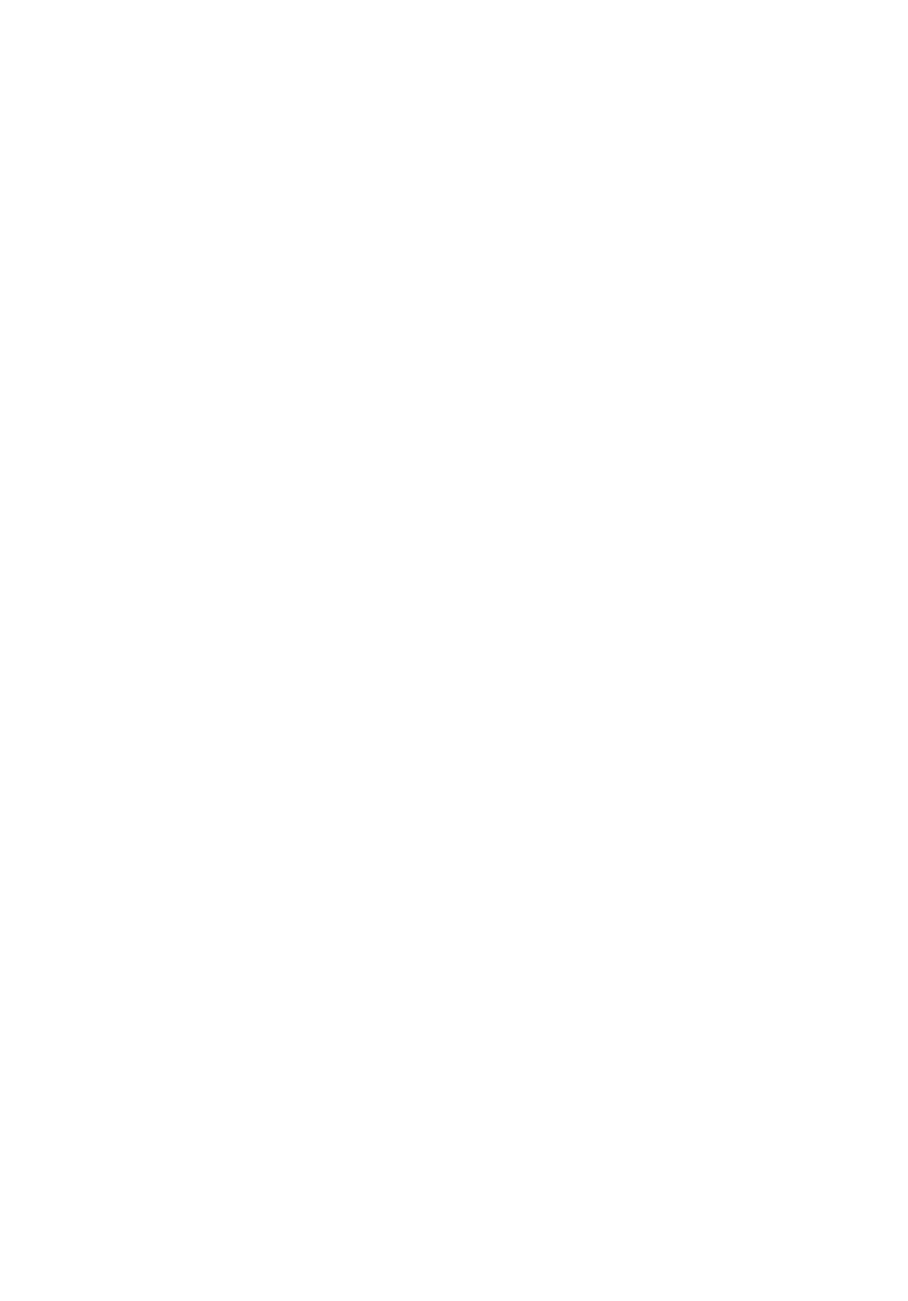
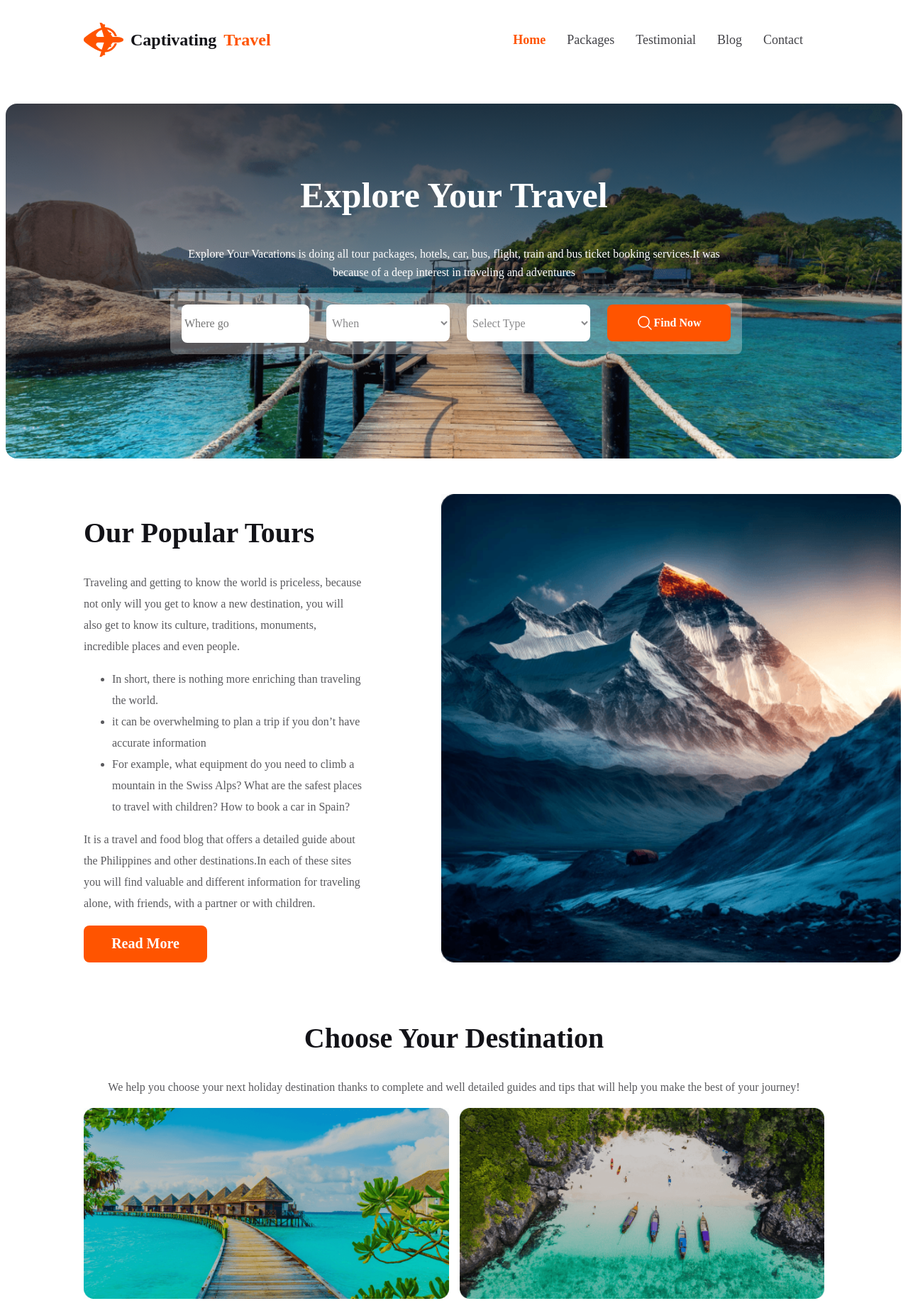
Before and after one commit to PriyankaNandii/Assignment--2-Captivating-Travel, a plain HTML site: page index.html in a window 1280 px wide. Shown: the top 1833 px of the page at 71% size. Before the commit the page ends 800 px from the top, so only its background shows below. Drawn offline with Linux system fonts and the light colour scheme.

Commit message:
navbar,banner,tours,destinaticon section created

```diff
--- a/index.html
+++ b/index.html
@@ -3,9 +3,137 @@
 <head>
     <meta charset="UTF-8">
     <meta name="viewport" content="width=device-width, initial-scale=1.0">
-    <title>Document</title>
+    <link rel="stylesheet" href="style.css">
+    <title>Assignment-2</title>
 </head>
 <body>
+    <section class="header">
+            <div class="header-logo">
+                <p><img src="./images/Group 40071 (2).png" alt="">
+                 Captivating <span class="logo-title">Travel</span></p>
+            </div>
+
+            <nav>
+                <ul>
+                    <li><a href=""><span class="nav-home">Home</span></a></li>
+                    <li><a href="">Packages</a></li>
+                    <li><a href="">Testimonial</a></li>
+                    <li><a href="">Blog</a></li>
+                    <li><a href="">Contact</a></li>
+                </ul>
+
+                <img class="toggle" src="./Images/Frame.png" alt="">
+            </nav>
+
+    </section>
+
+    <section class="banner">
+
+            <div class="home-title">
+                <div class="main">
+                    <h2 class="home-title-1">Explore Your Travel</h2>
+                <p class="home-title-2">Explore Your Vacations is doing all tour packages, hotels, car, bus, flight, train and bus ticket booking services.It was because of a deep interest in traveling and adventures</p>
+                </div>
+                <div class="form">
+                    <input class="form-input" type="text" placeholder="Where go">
+                    <select class="form-input" name="" id="">
+                        <option class="option-value" value="">When</option>
+                    </select>
+                    <select class="form-input" name="" id="">
+                        <option class="option-value" value="">Select Type</option>
+                    </select>
+                   <div class="find-now">
+                    <button class="find-btn"><img src="./Images/search.png" alt="">Find Now</button>
+                   </div>
+                </div>
+
+
+        </div>
+
+    </section>
+
+
+    <section class="popular-tours">
+        <div class="popular-tour-txt">
+        <h3>Our Popular Tours</h3>
+        <p>Traveling and getting to know the world is priceless, because not only will you get to know a new destination, you will also get to know its culture, traditions, monuments, incredible places and even people.
+        <ul>
+            <li>In short, there is nothing more enriching than traveling the world.</li>
+
+            <li>it can be overwhelming to plan a trip if you don’t have accurate information</li>
+
+            <li>For example, what equipment do you need to climb a mountain in the Swiss Alps? What are the safest places to travel with children? How to book a car in Spain?</li>
+        </ul>
+
+        It is a travel and food blog that offers a detailed guide about the Philippines and other destinations.In each of these sites you will find valuable and different information for traveling alone, with friends, with a partner or with children. </p>
+
+        <button class="popular-tour-txt-btn">Read More</button>
+
+        </div>
+        <div class="popular-tour-img">
+            <img src="./Images/Rectangle 4.png" alt="">
+        </div>
+
+    </section>
+
+
+    <section class="destination">
+      <div class="destination-title">
+        <h2>Choose Your Destination</h2>
+        <p>We help you choose your next holiday destination thanks to complete and well detailed guides and tips that will help you make the best of your journey!</p>
+      </div>
+    <div class="destination-img">
+        <div class="destination-1">
+           <img src="./Images/Rectangle 5.png" alt="">
+           <img src="./Images/Rectangle 8.png" alt="">
+                    <!-- <div class="bg">
+                        <h1>Maldives</h1>
+                    </div>
+
+                    <div class="bg1">
+                        <h1>Indonesia</h1>
+                    </div> -->
+
+                    <!-- <div class="div">
+                        <img src="./Images/Rectangle 8.png" alt="">
+                    </div>      -->
+                </div>
+        <div class="destination-2">
+
+             <!-- <div class="bg2">
+                <h1>Srilanka</h1>
+             </div>
+             <div class="bg3">
+                <h1>Indonesia</h1>
+             </div>
+             <div class="bg4">
+                <h1>Indonesia</h1>
+             </div> -->
+
+            <img src="./Images/Rectangle 6.png" alt="">
+
+
+                <img src="./Images/Rectangle 7.png" alt="">
+
+
+                <img src="./Images/Rectangle 9.png" alt="">
+        </div>
+
+
+        <div class="destination-3">
+            <!-- <div class="bg5">
+                <h1>Indonesia</h1>
+             </div>
+             <div class="bg6">
+                <h1>Indonesia</h1>
+             </div> -->
+                <img src="./Images/Rectangle 11.png" alt="">
+                <img src="./Images/Rectangle 10.png" alt="">
+        </div>
+
+    </div>
+
+    </section>
 
 </body>
 </html>
--- /dev/null
+++ b/style.css
@@ -0,0 +1,429 @@
+
+.header{
+    display: flex;
+    padding-left: 110px;
+    padding-right: 110px;
+    justify-content: space-between;
+    align-items: center;
+}
+
+.header-logo{
+    display: flex;
+    justify-content: space-between;
+
+}
+
+.header-logo p{
+
+    color: #131318;
+    font-family: Mulish;
+    font-size: 24px;
+    font-weight: 800;
+    align-items: center;
+    justify-content: center;
+    display: flex;
+    gap: 10px;
+
+}
+.header-logo , .logo-title{
+    color: #FF5400;
+    font-family: Mulish;
+    font-size: 24px;
+    font-weight: 800;
+
+}
+
+nav{
+    display: flex;
+    justify-content: space-between;
+    align-items: center;
+
+
+}
+nav > ul{
+    display: flex;
+    align-items: center;
+
+
+
+}
+nav li{
+    list-style: none;
+    margin-right: 30px;
+    text-align: center;
+    font-family: Mulish;
+    font-size: 18px;
+    font-weight: 400;
+
+}
+nav li a{
+    color: #424247;
+    text-decoration: none;
+    align-items: center;
+
+}
+.nav-home{
+    color: #FF5400;
+    text-align: center;
+    font-size: 18px;
+    font-style: normal;
+    font-weight: 700;
+}
+
+.toggle{
+    display: none;
+}
+
+.banner{
+    background-image:  linear-gradient(180deg, rgba(19, 19, 24, 0.80) 0%, rgba(19, 19, 24, 0.00) 100%), url('./images/Group\ 13\ \(1\)\ \(1\).png');
+    border-radius: 16px;
+   background-size: cover;
+   background-position:center;
+   max-width: 1290px;
+   max-height: 500px;
+   margin: 0 auto;
+   position: relative;
+   width: 100%;
+   height: 100vh;
+   align-items: center;
+
+}
+
+.home-title{
+    align-items: center;
+    text-align: center;
+    margin: 0 auto;
+    justify-content: center;
+    max-width: 800px;
+    position: relative;
+    top:100px;
+    align-items: center;
+    max-height:500px;
+
+
+    /* top: 70%;
+    transform: translateY(-5%); */
+
+}
+ .home-title-1{
+    color: #ffffff;
+    font-family: Mulish;
+    font-size: 50px;
+    font-weight: 800;
+
+
+    /* position: relative; */
+
+    align-items: center;
+
+
+
+
+    /* top: 90%;  */
+    /* transform: translateY(-50%);       */
+}
+
+.home-title .home-title-2{
+    color: #ffffff;
+    text-align: center;
+    font-family: Mulish;
+    font-size: 16px;
+    font-weight: 400;
+    line-height: 26px;
+    align-items: center;
+
+    /* position: absolute; */
+
+
+}
+
+.form{
+    display: inline-flex;
+    padding: 16px;
+    /* align-items: flex-start; */
+    gap: 24px;
+    border-radius: 8px;
+    background: rgba(255, 255, 255, 0.30);
+    color: rgba(19, 19, 24, 0.50);
+
+}
+.form-input{
+    width: 174px;
+    height: 52px;
+    flex-shrink: 0;
+    border-radius: 8px;
+    background: #FFF;
+    border: none;
+    padding-left: 4px;
+    color: rgba(19, 19, 24, 0.50);
+    font-family: Mulish;
+    font-weight: 400;
+    font-size: 16px;
+
+}
+.find-now{
+    display: flex;
+    justify-content: space-between;
+}
+.find-btn{
+    border-radius: 8px;
+    background: #FF5400;
+    width: 174px;
+    height: 52px;
+    color: #FFF;
+    font-family: Mulish;
+    font-size: 16px;
+    font-weight: 700;
+    align-items: center;
+    border: none;
+    display: flex;
+    justify-content: center;
+
+}
+.popular-tour-img img{
+    height: 100%;
+}
+.popular-tours{
+    display: flex;
+    padding: 50px 110px;
+    gap: 110px;
+    /* max-width: 1390px; */
+
+}
+
+.popular-tour-txt h3{
+    color: #131318;
+    font-family: Mulish;
+    font-size: 40px;
+    font-weight: 800;
+}
+.popular-tour-txt {
+    color: rgba(19, 19, 24, 0.70);
+    font-family: Mulish;
+    font-size: 16px;
+    font-style: normal;
+    font-weight: 400;
+    line-height: 30px; /* 162.5% */
+}
+
+.popular-tour-txt-btn{
+    border-radius: 8px;
+    background: #FF5400;
+    width: 174px;
+    height: 52px;
+    flex-shrink: 0;
+    color: #FFF;
+    text-align: center;
+    font-family: Mulish;
+    font-size: 20px;
+    font-weight: 800;
+    border: none;
+
+}
+
+.destination{
+    padding-left: 110px;
+    padding-right: 110px;
+    display: grid;
+
+}
+.destination-title h2{
+    color: #131318;
+    text-align: center;
+    font-family: Mulish;
+    font-size: 40px;
+    font-weight: 800;
+
+}
+.destination-title p{
+    color: rgba(19, 19, 24, 0.70);
+    text-align: center;
+    font-family: Mulish;
+    font-size: 16px;
+    font-weight: 400;
+    line-height: 26px;
+}
+/* .bg
+{
+    background-image: url(./Images/Rectangle\ 5.png);
+    display: grid;
+    grid-template-columns: repeat(2,3fr) ;
+    position: relative;
+    align-items: center;
+    text-align: center;
+    background-position: center;
+    background-size: cover;
+}
+.bg1
+{
+    background-image: url(./Images/Rectangle\ 8.png);
+    display: grid;
+    grid-template-columns: repeat(2,3fr) ;
+    position: relative;
+    align-items: center;
+    text-align: center;
+    background-position: center;
+    background-size: cover;
+    height: auto;
+}
+.bg2
+{
+    background-image: url(./Images/Rectangle\ 6.png);
+    display: grid;
+    grid-template-columns: 2fr 2.5fr 1.5fr;
+    position: relative;
+    align-items: center;
+    text-align: center;
+    background-position: center;
+    background-size: cover;
+}
+.bg3
+{
+    background-image: url(./Images/Rectangle\ 7.png);
+    display: grid;
+    grid-template-columns: 2fr 2.5fr 1.5fr;
+    position: relative;
+    align-items: center;
+    text-align: center;
+    background-position: center;
+    background-size: cover;
+}
+.bg4
+{
+    background-image: url(./Images/Rectangle\ 9.png);
+    display: grid;
+    grid-template-columns: 2fr 2.5fr 1.5fr;
+    position: relative;
+    align-items: center;
+    text-align: center;
+    background-position: center;
+    background-size: cover;
+}
+.bg5
+{
+    background-image: url(./Images/Rectangle\ 11.png);
+    display: grid;
+    grid-template-columns: repeat(2,3fr) ;
+    position: relative;
+    align-items: center;
+    text-align: center;
+    background-position: center;
+    background-size: cover;
+}
+.bg6
+{
+    background-image: url(./Images/Rectangle\ 10.png);
+    display: grid;
+    grid-template-columns: repeat(2,3fr) ;
+    position: relative;
+    align-items: center;
+    text-align: center;
+    background-position: center;
+    background-size: cover;
+} */
+.bg h1{
+    text-align: center;
+    align-items: center;
+    justify-content: center;
+}
+.destination-1{
+    display: grid;
+    gap: 15px;
+    margin-bottom: 15px;
+    grid-template-columns: repeat(2,3fr) ;
+    position: relative;
+    text-align: center;
+    align-items: center;
+    color: rgb(185, 0, 0);
+    font-size: 40px;
+}
+.destination-2{
+    display: grid;
+    gap: 15px;
+    grid-template-columns: 2fr 2.5fr 1.5fr;
+    margin-bottom: 15px;
+}
+.destination-3{
+    display: grid;
+    gap: 15px;
+    grid-template-columns: 2fr 4fr;
+    margin-bottom: 15px;
+}
+.destination img{
+    width: 100%;
+    height: 100%;
+}
+/* .destination-img-title{
+    position : absolute;
+    bottom : 50%;
+    left:50%;
+    transform : translated (-50%,-50%)
+} */
+
+
+@media screen and (max-width:576px) {
+    .header{
+        padding: 10px;
+}
+   nav > ul{
+    display: none;
+   }
+    .toggle{
+        display: block;
+        margin-right: 0;
+    }
+    .home-title{
+       top:10px;
+    }
+    .home-title-1{
+    margin: 0 auto;
+   }
+   .home-title-2{
+    margin: 0 auto;
+   }
+    .form{
+        flex-direction: column;
+        gap: 10px;
+        margin: 0, auto;
+    }
+    .form-input{
+        height: 42px;
+        width: 164px;
+    }
+    .popular-tours{
+        flex-direction: column;
+        padding: 10px;
+
+    }
+    .popular-tour-img img{
+        width: 100%;
+    }
+    .destination{
+        padding: 10px;
+    }
+    .destination-1{
+        grid-template-columns: repeat(1, 1fr);
+        padding-left: 0;
+    }
+    .destination-2{
+        grid-template-columns: repeat(1, 1fr);
+    }
+    .destination-3{
+        grid-template-columns: repeat(1, 1fr);
+    }
+}
+
+
+
+@media screen and (min-width:576px) and (max-width: 960px) {
+    .header{
+        padding: 30px 10px;
+}
+   nav > ul{
+    display: none;
+   }
+    .toggle{
+        display: block;
+        margin-right: 0;
+    }
+}
```
Also changed, not shown: Images/Frame.png (added), Images/Group 13 (1) (1).png (added), Images/Group 39.png (added), Images/Group 40.png (added), Images/Group 40071 (2).png (added), Images/Group 40089.png (added), Images/Rectangle 10.png (added), Images/Rectangle 11.png (added), Images/Rectangle 4.png (added), Images/Rectangle 5.png (added), Images/Rectangle 6.png (added), Images/Rectangle 7.png (added), Images/Rectangle 8 (1).png (added), Images/Rectangle 8.png (added), 2 more files.
